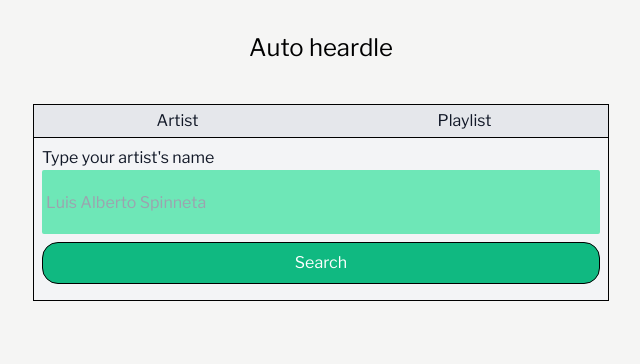
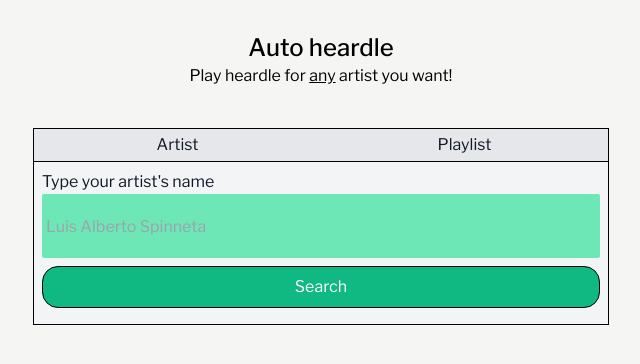
Before and after one commit to titong0/riffify, a Next.js app: page / in a window 1280 px wide. Shown: the top 364 px of the page, without its empty margins (319-959 px from the left). Built offline with nearby package versions, Linux system fonts and the light colour scheme; what tailwindcss-radix would draw is missing.

Commit message:
add subtitle

```diff
--- a/pages/index.tsx
+++ b/pages/index.tsx
@@ -9,7 +9,13 @@ const Index = () => {
         <title>Auto heardle</title>
       </Head>
       <div>
-        <h1 className="text-2xl my-8 text-center">Auto heardle</h1>
+        <header className="my-8 text-center">
+          <h1 className="text-2xl font-medium">Auto heardle</h1>
+          <h2>
+            Play heardle for <span className="underline">any</span> artist you
+            want!
+          </h2>
+        </header>
         <div className="flex justify-center">
           <div className="w-full max-w-xl m-2">
             <Search />
```
